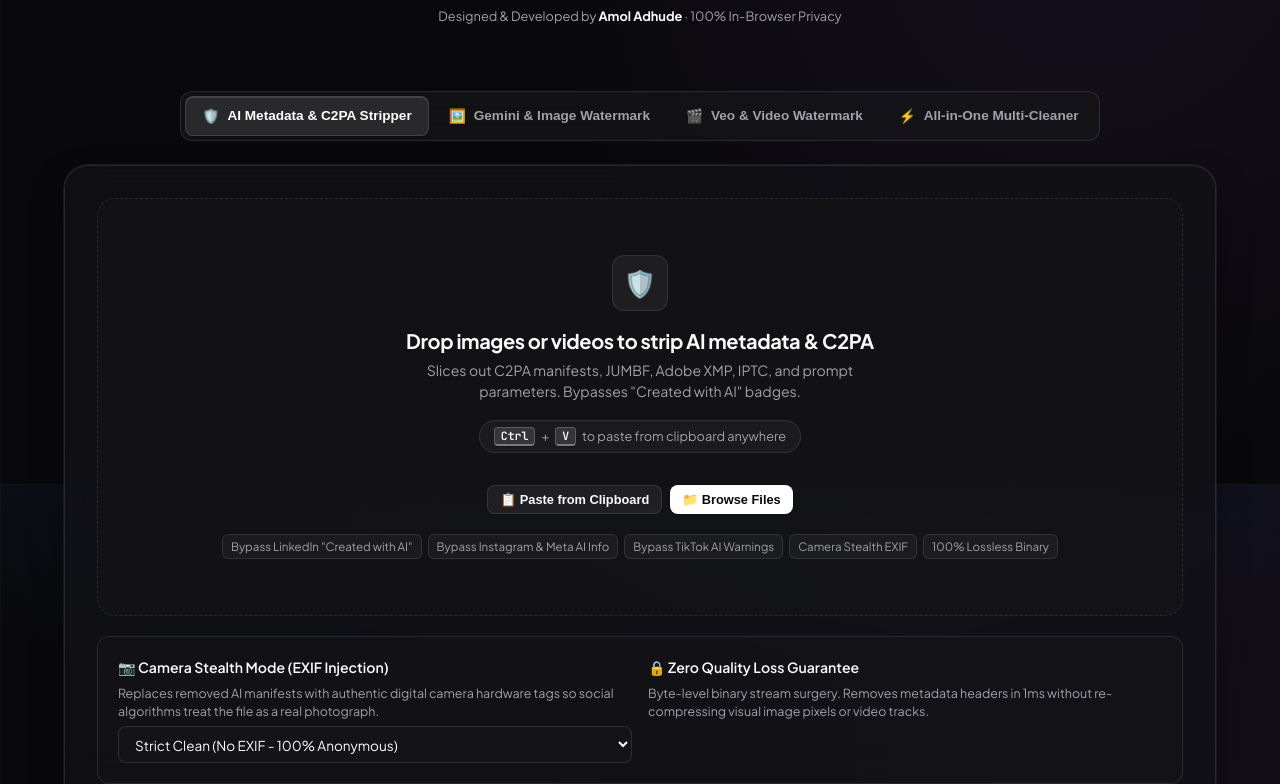
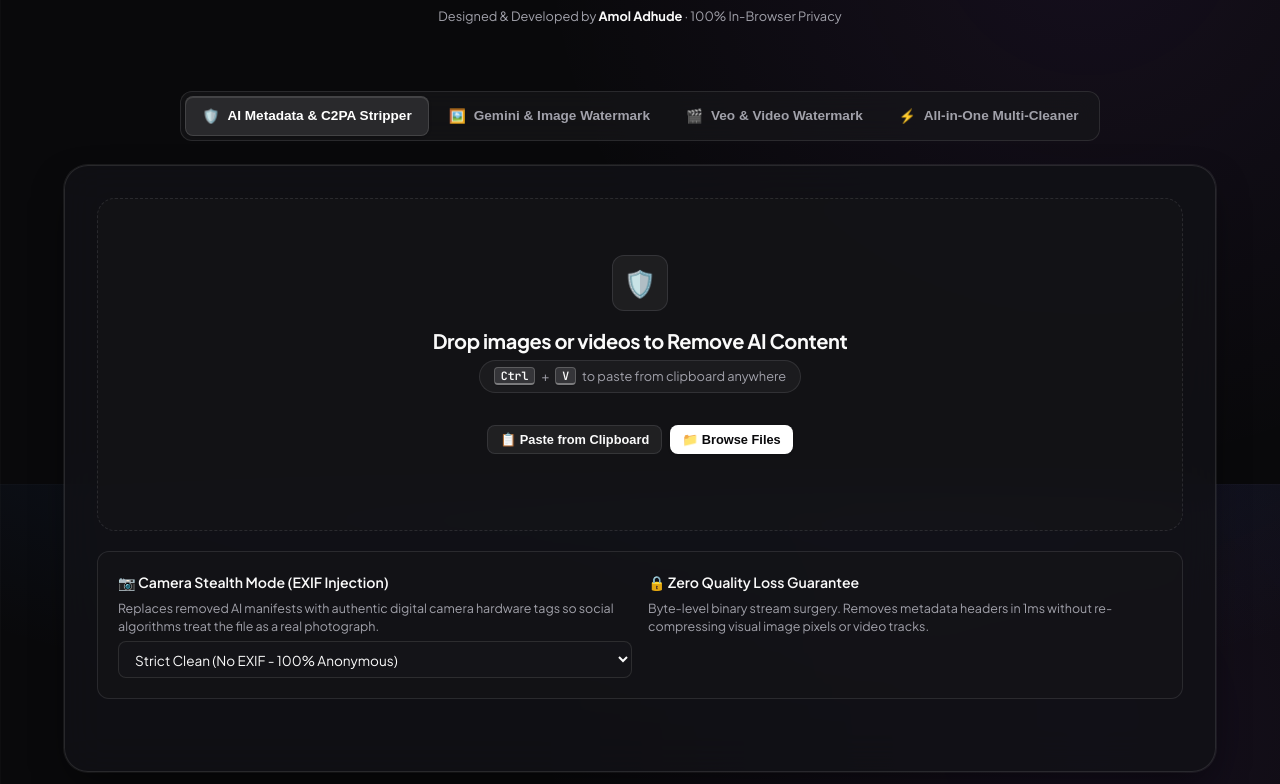
Before and after one commit to theonelol1/Ai-content-remover, a website: page index.html in a window 1280 px wide. Shown: the part 316-1100 px from the top of the page. Drawn offline with Linux system fonts and the light colour scheme.

Commit message:
Change dropzone title and clean up tags
Updated dropzone title and removed metadata bypass tags.

```diff
--- a/index.html
+++ b/index.html
@@ -90,10 +90,8 @@
                 <!-- Dropzone with Ctrl+V -->
                 <div id="meta-dropzone" class="dropzone">
                     <div class="dropzone-icon-wrap">🛡️</div>
-                    <h3 class="dropzone-title">Drop images or videos to strip AI metadata & C2PA</h3>
-                    <p class="dropzone-desc">
-                        Slices out C2PA manifests, JUMBF, Adobe XMP, IPTC, and prompt parameters. Bypasses "Created with AI" badges.
-                    </p>
+                    <h3 class="dropzone-title">Drop images or videos to Remove AI Content</h3>
+
 
                     <div style="margin-bottom: 16px;">
                         <span class="shortcut-pill">
@@ -110,13 +108,7 @@
                         </button>
                     </div>
 
-                    <div class="dropzone-tags">
-                        <span class="tag-badge">Bypass LinkedIn "Created with AI"</span>
-                        <span class="tag-badge">Bypass Instagram & Meta AI Info</span>
-                        <span class="tag-badge">Bypass TikTok AI Warnings</span>
-                        <span class="tag-badge">Camera Stealth EXIF</span>
-                        <span class="tag-badge">100% Lossless Binary</span>
-                    </div>
+
                     <input type="file" id="meta-file-input" multiple accept="image/png,image/jpeg,image/webp,video/mp4,video/quicktime" style="display: none;">
                 </div>
 
```
